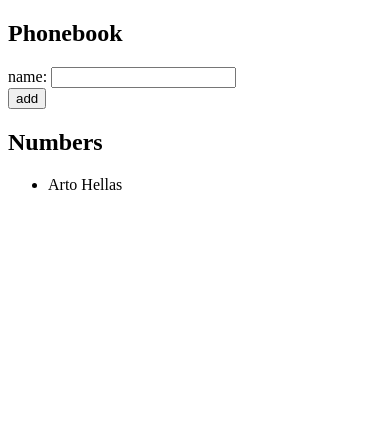
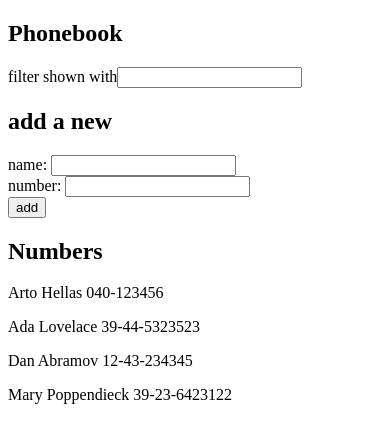
Before and after one commit to ChaonanShen/full-stack-nodejs, a React (Vite) app in the folder part2/phonebook/: page / in a window 390 px wide. Shown: the top 442 px of the page. Built offline with nearby package versions, Linux system fonts and the light colour scheme.

Commit message:
Complete phonebook exercises 2.6-2.10

```diff
--- a/part2/phonebook/src/App.jsx
+++ b/part2/phonebook/src/App.jsx
@@ -1,16 +1,67 @@
 import { useState } from 'react'
+
+const filterOut = (persons, filterWord) => {
+  const filtered = []
+  for (const person of persons) {
+    if (person.name.toLowerCase().includes(filterWord.toLowerCase())) {
+      filtered.push(person)
+    }
+  }
+  return filtered;
+}
+
+const Filter = ({ value, onChange }) => {
+  return (
+    <div>
+      filter shown with<input value={value} onChange={onChange} />
+    </div>
+  )
+}
+
+const PersonForm = ({ addInfo, newName, newNumber, handleNameChange, handleNumberChange }) => {
+  return (
+    <div>
+      <form onSubmit={addInfo}>
+        <div>
+          name: <input value={newName} onChange={handleNameChange} />
+        </div>
+        <div>
+          number: <input value={newNumber} onChange={handleNumberChange} />
+        </div>
+        <div>
+          <button type="submit">add</button>
+        </div>
+      </form>
+    </div>
+  )
+}
+
+const Persons = ({ persons }) => {
+  return (
+    <div>
+      {persons.map((person) => <p key={person.name}>{person.name} {person.number}</p>)}
+    </div>
+  )
+}
 
 const App = () => {
   const [persons, setPersons] = useState([
-    { name: 'Arto Hellas' }
+    { name: 'Arto Hellas', number: '040-123456', id: 1 },
+    { name: 'Ada Lovelace', number: '39-44-5323523', id: 2 },
+    { name: 'Dan Abramov', number: '12-43-234345', id: 3 },
+    { name: 'Mary Poppendieck', number: '39-23-6423122', id: 4 }
   ])
   const [newName, setNewName] = useState('')
+  const [newNumber, setNewNumber] = useState('')
+  const [newFilter, setNewFilter] = useState('')
 
-  const handleNameChange = (event) => {
-    setNewName(event.target.value)
-  }
+  const handleFilterChange = (event) => setNewFilter(event.target.value)
+  const handleNameChange = (event) => setNewName(event.target.value)
+  const handleNumberChange = (event) => setNewNumber(event.target.value)
 
-  const addName = (event) => {
+
+
+  const addInfo = (event) => {
     event.preventDefault()
     for (const person of persons) {
       if (person.name === newName) {
@@ -18,26 +69,21 @@ const App = () => {
         return
       }
     }
-    setPersons(persons.concat({name: newName}))
+    setPersons(persons.concat({ name: newName, number: newNumber }))
     setNewName('')
+    setNewNumber('')
   }
 
+  const filteredPersons = filterOut(persons, newFilter)
 
   return (
     <div>
       <h2>Phonebook</h2>
-      <form onSubmit={addName}>
-        <div>
-          name: <input value={newName} onChange={handleNameChange} />
-        </div>
-        <div>
-          <button type="submit">add</button>
-        </div>
-      </form>
+      <Filter value={newFilter} onChange={handleFilterChange} />
+      <h2>add a new</h2>
+      <PersonForm addInfo={addInfo} newName={newName} newNumber={newNumber} handleNameChange={handleNameChange} handleNumberChange={handleNumberChange} />
       <h2>Numbers</h2>
-      <ul>
-        {persons.map((person) => <li key={person.name}>{person.name}</li>)}
-      </ul>
+      <Persons persons={filteredPersons} />
     </div>
   )
 }
```
Also changed, not shown: 1 other file (tests, documents, lock files or other folders).
